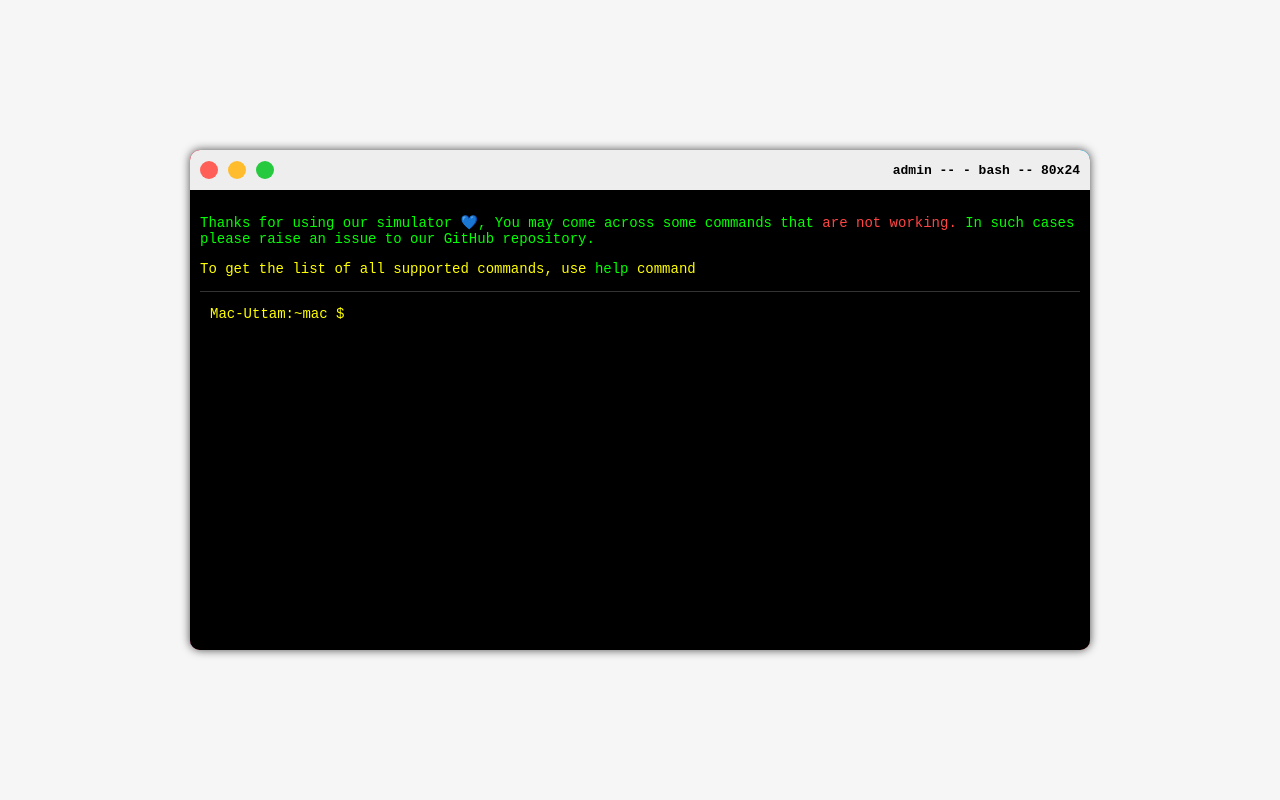
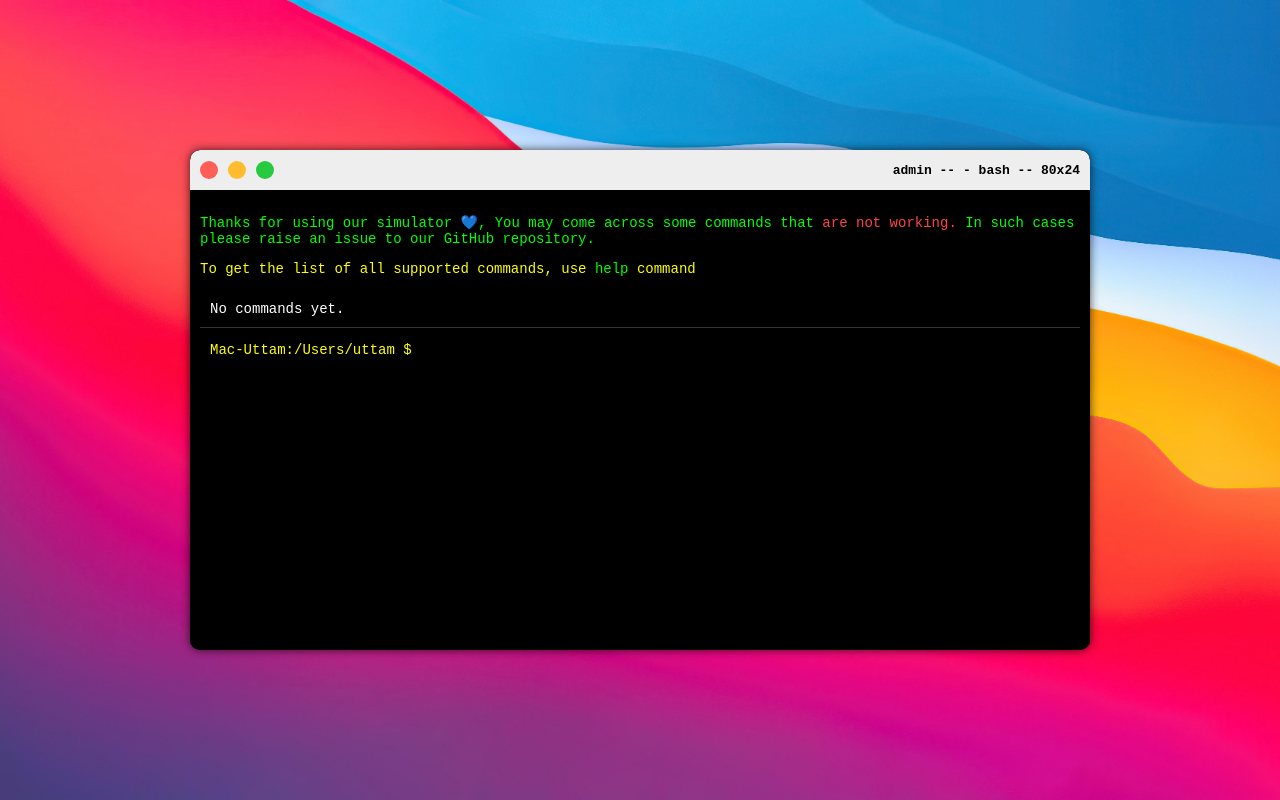
Before and after one commit to helper-uttam/mimic_os, a Next.js app: page /mac/terminal in a window 1280 px wide. Built offline with nearby package versions, Linux system fonts and the light colour scheme.

Commit message:
fix: path mac

```diff
--- a/pages/mac/terminal/MapConsoleOutput.js
+++ b/pages/mac/terminal/MapConsoleOutput.js
@@ -1,28 +1,36 @@
 import React from "react";
 import Prompt from "./Prompt";
+import classes from "./index.module.css";
 
-const MapConsoleOutput = ({ consoleOutput }) => {
+const MapConsoleOutput = ({ consoleOutput, path }) => {
   const scrollRef = React.useRef();
 
   React.useEffect(() => {
-    if (scrollRef.current)
+    if (scrollRef.current) {
       scrollRef.current.scrollTop = scrollRef.current.scrollHeight;
-  });
+    }
+  }, [consoleOutput]);
+
+  if (!Array.isArray(consoleOutput)) {
+    return <div className={classes.command_area}>No output available</div>;
+  }
+
   return (
-    <div className={consoleOutput} ref={scrollRef}>
-    {consoleOutput && consoleOutput.map((item, index) => (
-      <div className="item" key={index}>
-        <Prompt />
+    <div className={classes.command_area} ref={scrollRef}>
+      {consoleOutput.length === 0 && <div>No commands yet.</div>}
+
+      {consoleOutput.map((item, index) => (
+        <div className="item" key={index}>
+          <Prompt path={path} />
           {item.cmd}
-        {item.output && typeof item.output !== 'string' && Object.values(item.output).map((e, id) => {
-          return <div key={id}>{e}</div>
-        })}
-        {item.output && typeof item.output === 'string' && <div>{item.output}</div>}
-        <br />
-      </div>
-
-    ))}
-  </div>
+          {item.output &&
+            typeof item.output !== "string" &&
+            Object.values(item.output).map((e, id) => <div key={id}>{e}</div>)}
+          {item.output && typeof item.output === "string" && <div>{item.output}</div>}
+          <br />
+        </div>
+      ))}
+    </div>
   );
 };
 
--- a/pages/mac/terminal/Prompt.js
+++ b/pages/mac/terminal/Prompt.js
@@ -1,5 +1,9 @@
 import React from "react";
 
-const Prompt = () => <span style={{ color: "yellow", fontFamily: "monospace" }}>Mac-Uttam&#58;&#126;mac &#36; </span>;
+const Prompt = ({ path }) => (
+  <span style={{ color: "yellow", fontFamily: "monospace" }}>
+    Mac-Uttam:{path} $
+  </span>
+);
 
 export default Prompt;
--- a/pages/mac/terminal/UseOnEnter.js
+++ b/pages/mac/terminal/UseOnEnter.js
@@ -6,10 +6,10 @@ const initialFileSystem = {
   children: {
     "bfs.txt": { type: "file", content: "Breadth First Search notes" },
     "config.js": { type: "file", content: "export default config;" },
-    "documents": { type: "folder", children: {} },
-    "desktop": { type: "folder", children: {} },
-    "programs": { type: "folder", children: {} },
-    "temp": { type: "folder", children: {} },
+    documents: { type: "folder", children: {} },
+    desktop: { type: "folder", children: {} },
+    programs: { type: "folder", children: {} },
+    temp: { type: "folder", children: {} },
   },
 };
 
@@ -19,9 +19,12 @@ const UseOnEnter = () => {
   const [path, setPath] = useState([]); // e.g., ['documents']
   const [history, setHistory] = useState([]);
 
-  const getCurrentDir = () => {
+  const getCurrentDir = (currentPath = path) => {
     let current = fs;
-    for (const part of path) {
+    for (const part of currentPath) {
+      if (!current.children || !current.children[part]) {
+        return fs; // fallback to root if invalid path
+      }
       current = current.children[part];
     }
     return current;
@@ -36,19 +39,21 @@ const UseOnEnter = () => {
 
     ls: () => {
       const current = getCurrentDir();
+      if (!current.children) return ["No files or folders"];
       return [Object.keys(current.children).join("  | ") || " "];
     },
 
     clear: () => {
-      const items = document.getElementsByClassName("item");
-      Object.values(items).forEach((el) => (el.innerHTML = ""));
-      return ["Cleared screen"];
+      updateConsoleOutput([]);
+      return [];
     },
 
     cd: (_, args) => {
       const target = args[0];
       if (!target) return ["Missing folder name"];
       const current = getCurrentDir();
+
+      if (!current.children) return [`Current directory has no children`];
 
       if (target === "..") {
         if (path.length === 0) return ["Already at root"];
@@ -61,7 +66,7 @@ const UseOnEnter = () => {
         return [`cd: no such directory: ${target}`];
       }
 
-      setPath([...path, target]);
+      setPath((prev) => [...prev, target]);
       return [`Navigated to '${target}'`];
     },
 
@@ -69,6 +74,7 @@ const UseOnEnter = () => {
       const name = args[0];
       if (!name) return ["Please provide a directory name"];
       const current = getCurrentDir();
+      if (!current.children) current.children = {};
       if (current.children[name]) return ["Directory already exists"];
       current.children[name] = { type: "folder", children: {} };
       setFs({ ...fs });
@@ -78,7 +84,7 @@ const UseOnEnter = () => {
     rmdir: (_, args) => {
       const name = args[0];
       const current = getCurrentDir();
-      if (!current.children[name]) return ["Directory not found"];
+      if (!current.children || !current.children[name]) return ["Directory not found"];
       if (current.children[name].type !== "folder") return ["Not a directory"];
       delete current.children[name];
       setFs({ ...fs });
@@ -89,6 +95,7 @@ const UseOnEnter = () => {
       const name = args[0];
       if (!name) return ["Please provide a file name"];
       const current = getCurrentDir();
+      if (!current.children) current.children = {};
       current.children[name] = { type: "file", content: "" };
       setFs({ ...fs });
       return [`File '${name}' created`];
@@ -97,8 +104,8 @@ const UseOnEnter = () => {
     cat: (_, args) => {
       const name = args[0];
       const current = getCurrentDir();
+      if (!current.children || !current.children[name]) return [`File not found: ${name}`];
       const file = current.children[name];
-      if (!file) return [`File not found: ${name}`];
       if (file.type !== "file") return [`${name} is not a file`];
       return [file.content || ""];
     },
@@ -108,7 +115,7 @@ const UseOnEnter = () => {
     mv: (_, args) => {
       const [oldName, newName] = args;
       const current = getCurrentDir();
-      if (!current.children[oldName]) return [`Cannot find '${oldName}'`];
+      if (!current.children || !current.children[oldName]) return [`Cannot find '${oldName}'`];
       current.children[newName] = current.children[oldName];
       delete current.children[oldName];
       setFs({ ...fs });
@@ -142,7 +149,7 @@ const UseOnEnter = () => {
 
   const onEnter = (inputValue, key) => {
     if (key === "Enter") {
-      const value = inputValue.trim();
+      const value = inputValue?.trim();
       if (!value) return;
 
       const [command, ...args] = value.split(" ");
@@ -156,7 +163,7 @@ const UseOnEnter = () => {
     }
   };
 
-  return [consoleOutput, onEnter];
+  return [consoleOutput, onEnter, formatPath];
 };
 
 export default UseOnEnter;
--- a/pages/mac/terminal/index.js
+++ b/pages/mac/terminal/index.js
@@ -1,18 +1,13 @@
 import React, { useRef, useEffect, useState } from "react";
-import Link from "next/link";
-
-import Linux from ".."; // Your Linux component or logo
+import MapConsoleOutput from "./MapConsoleOutput";
 import Prompt from "./Prompt";
 import UseOnEnter from "./UseOnEnter";
-import MapConsoleOutput from "./MapConsoleOutput";
-
 import classes from "./index.module.css";
 
 const Terminal = () => {
   const inputText = useRef();
-  const [consoleOutput, onEnter] = UseOnEnter();
+  const [consoleOutput, onEnter, formatPath] = UseOnEnter();
 
-  // State to track minimize/maximize/close
   const [isMinimized, setIsMinimized] = useState(false);
   const [isMaximized, setIsMaximized] = useState(false);
   const [isClosed, setIsClosed] = useState(false);
@@ -26,7 +21,15 @@ const Terminal = () => {
 
   if (isClosed) {
     return (
-      <div style={{ padding: "20px", color: "white", fontFamily: "monospace", backgroundImage: "url('/assets/mac/bg.jpg')", height: "100vh" }}>
+      <div
+        style={{
+          padding: "20px",
+          color: "white",
+          fontFamily: "monospace",
+          backgroundImage: "url('/assets/mac/bg.jpg')",
+          height: "100vh",
+        }}
+      >
         <p>Terminal closed.</p>
         <button
           style={{
@@ -45,19 +48,35 @@ const Terminal = () => {
     );
   }
 
+  const currentPath = formatPath();
+
   return (
+    <div className={classes.body} style={{ backgroundImage: "url('/assets/mac/bg.jpg')" }}>
       <div
-      style={{ backgroundImage: "url('/assets/mac/bg.jpg')" }}
-      className={`${classes.console} ${isMinimized ? classes.minimized : ""} ${isMaximized ? classes.maximized : ""}`}
+        className={`${classes.console} ${
+          isMinimized ? classes.minimized : ""
+        } ${isMaximized ? classes.maximized : ""}`}
         onClick={() => {
           if (!isMinimized) inputText.current.focus();
         }}
       >
         <div className={classes.title}>
           <div className={classes.btns}>
-          <button className={classes.close} onClick={() => setIsClosed(true)} title="Close Terminal" />
-          <button className={classes.min} onClick={() => setIsMinimized(!isMinimized)} title="Minimize Terminal" />
-          <button className={classes.max} onClick={() => setIsMaximized(!isMaximized)} title="Maximize Terminal" />
+            <button
+              className={classes.close}
+              onClick={() => setIsClosed(true)}
+              title="Close Terminal"
+            />
+            <button
+              className={classes.min}
+              onClick={() => setIsMinimized(!isMinimized)}
+              title="Minimize Terminal"
+            />
+            <button
+              className={classes.max}
+              onClick={() => setIsMaximized(!isMaximized)}
+              title="Maximize Terminal"
+            />
           </div>
           <div>
             <p className={classes.p}>admin -- - bash -- 80x24</p>
@@ -73,12 +92,17 @@ const Terminal = () => {
               <p style={{ color: "yellow" }}>
                 To get the list of all supported commands, use <span className={classes.green}>help</span> command
               </p>
-            <MapConsoleOutput consoleOutput={consoleOutput} />
+              <MapConsoleOutput consoleOutput={consoleOutput} path={currentPath} />
               <div className={classes.inputPrompt}>
-              <Prompt />
+                <Prompt path={currentPath} />
                 <input
                   id="cmd"
-                style={{ caretColor: "white", backgroundColor: "black", color: "white", border: "none" }}
+                  style={{
+                    caretColor: "white",
+                    backgroundColor: "black",
+                    color: "white",
+                    border: "none",
+                  }}
                   type="text"
                   ref={inputText}
                   onKeyPress={({ target: { value }, key }) => onEnter(value, key)}
@@ -89,6 +113,7 @@ const Terminal = () => {
           </>
         )}
       </div>
+    </div>
   );
 };
 
--- a/pages/mac/terminal/index.module.css
+++ b/pages/mac/terminal/index.module.css
@@ -1,3 +1,13 @@
+.body {
+  width: 100vw;
+  height: 100vh;
+  background-size: cover;
+  background-image: url('/assets/mac/bg.jpg');
+  background-position: center;
+  display: flex;
+  align-items: center;
+  justify-content: center;
+}
 .console {
   position: absolute;
   width: 900px;
```
Lines whose indentation alone changed are shown as unchanged.
